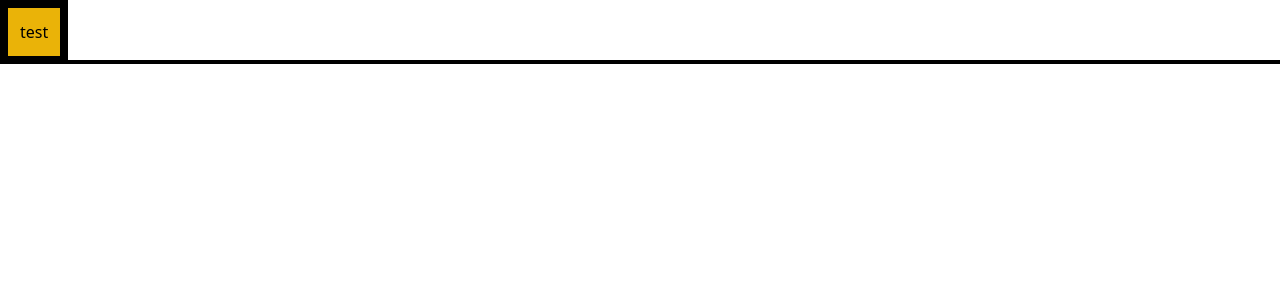
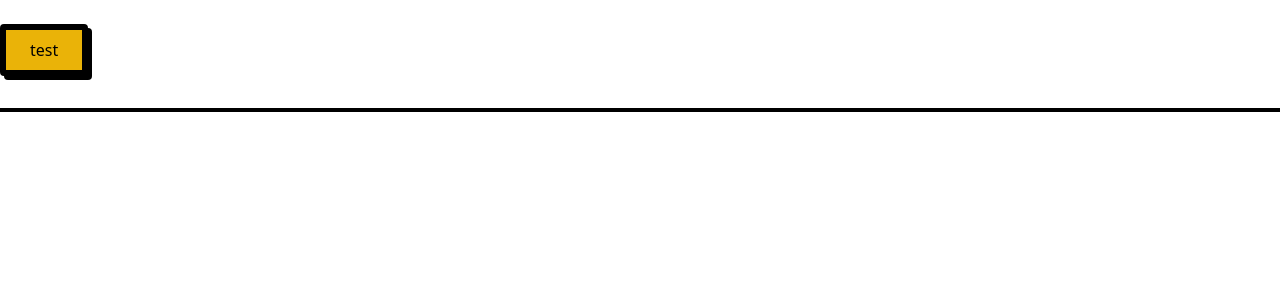
Before and after one commit to shaikhyakubhossain/quiz-app, a Next.js app: page / in a window 1280 px wide. Shown: the top 300 px of the page. Built offline with nearby package versions, Linux system fonts and the light colour scheme.

Commit message:
Update component css

```diff
--- a/src/app/component/Btn/btn.component.tsx
+++ b/src/app/component/Btn/btn.component.tsx
@@ -9,6 +9,6 @@ type PropsType = {
 
 export default function Btn(props: PropsType): JSX.Element {
     return (
-        <div className={`${styles.mainContainer} p-3 bg-yellow-500 `}>{props.children}</div>
+        <div className={`${styles.mainContainer} my-auto px-6 py-2 bg-yellow-500 rounded`}>{props.children}</div>
     );
 }
--- a/src/app/component/Btn/btn.module.scss
+++ b/src/app/component/Btn/btn.module.scss
@@ -1,3 +1,5 @@
 .mainContainer {
-    border: 8px solid black;
+    border: 6px solid black;
+    box-shadow: 4px 4px black;
+    transform: translateY(-4px);
 }
--- a/src/app/component/Nav/nav.component.tsx
+++ b/src/app/component/Nav/nav.component.tsx
@@ -4,9 +4,9 @@ import Btn from '../Btn/btn.component';
 
 export default function Nav() {
     return (
-        <div className={`${styles.mainContainer} flex w-full h-16 border-b-4 border-black`}>
+        <div className={`${styles.mainContainer} flex w-full h-28 border-b-4 border-black`}>
             <div className={`${styles.menuBtn}`}></div>
-            <div><Btn>test</Btn></div>
+            <Btn>test</Btn>
         </div>
     );
 }
```
